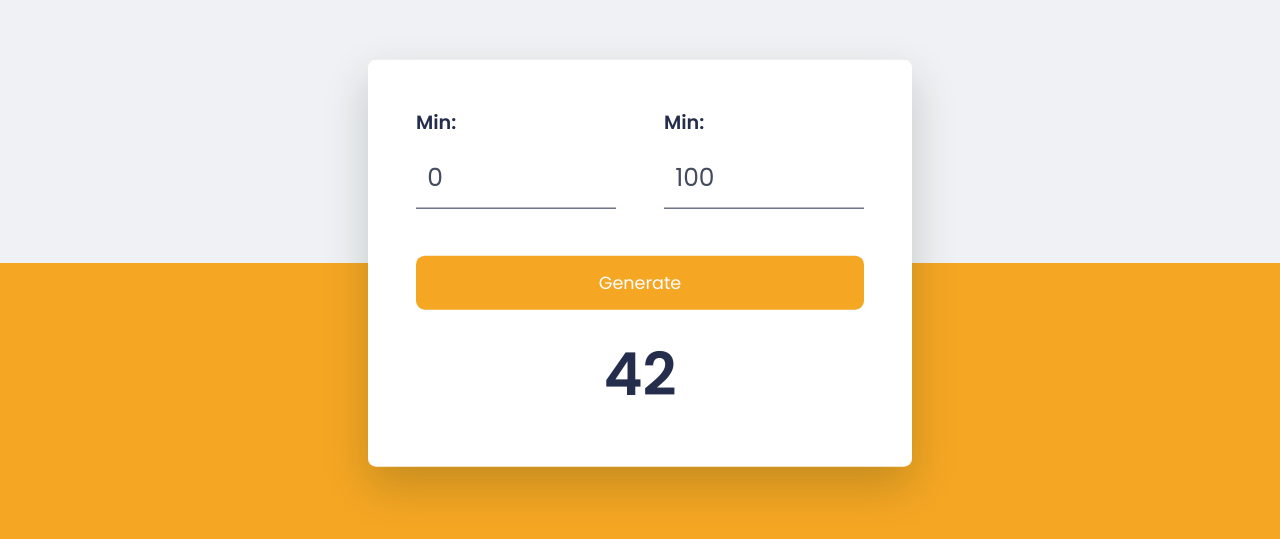
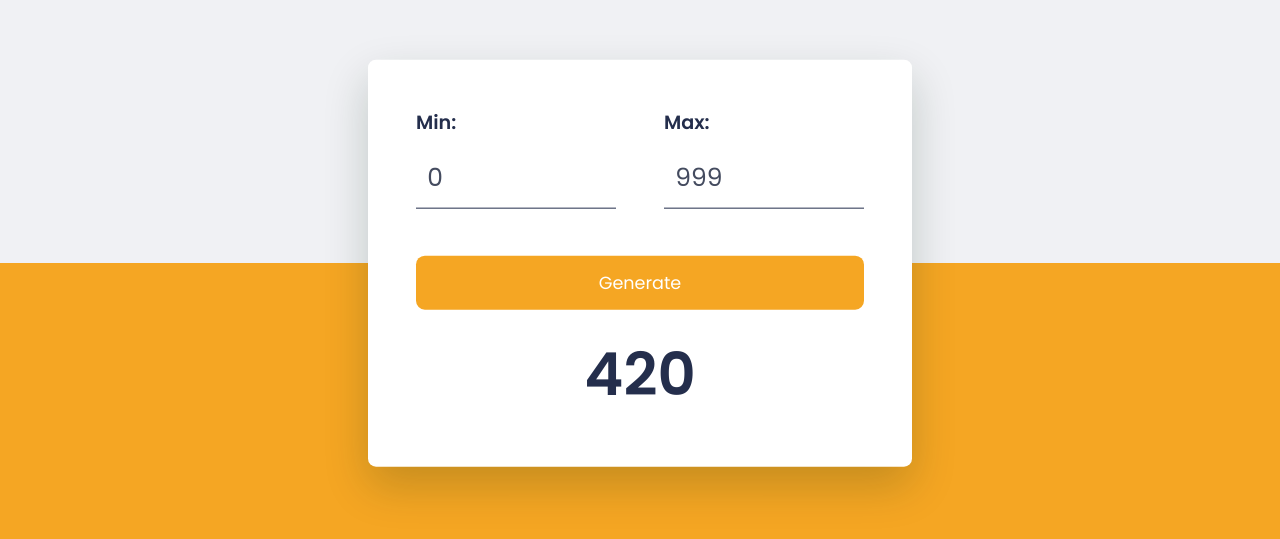
Before and after one commit to alienat3d/random-number-generator, a plain HTML site: page index.html in a window 1280 px wide. Shown: the part 137-676 px from the top of the page. Drawn offline with Linux system fonts and the light colour scheme.

Commit message:
fix(value & title) For max number input

```diff
--- a/index.html
+++ b/index.html
@@ -26,8 +26,8 @@
 				</label>
 			</div>
 			<div class="input-wrapper">
-				<label for="max">Min:
-					<input id="max" type="number" value="100" />
+				<label for="max">Max:
+					<input id="max" type="number" value="999" />
 				</label>
 			</div>
 		</div>
```
